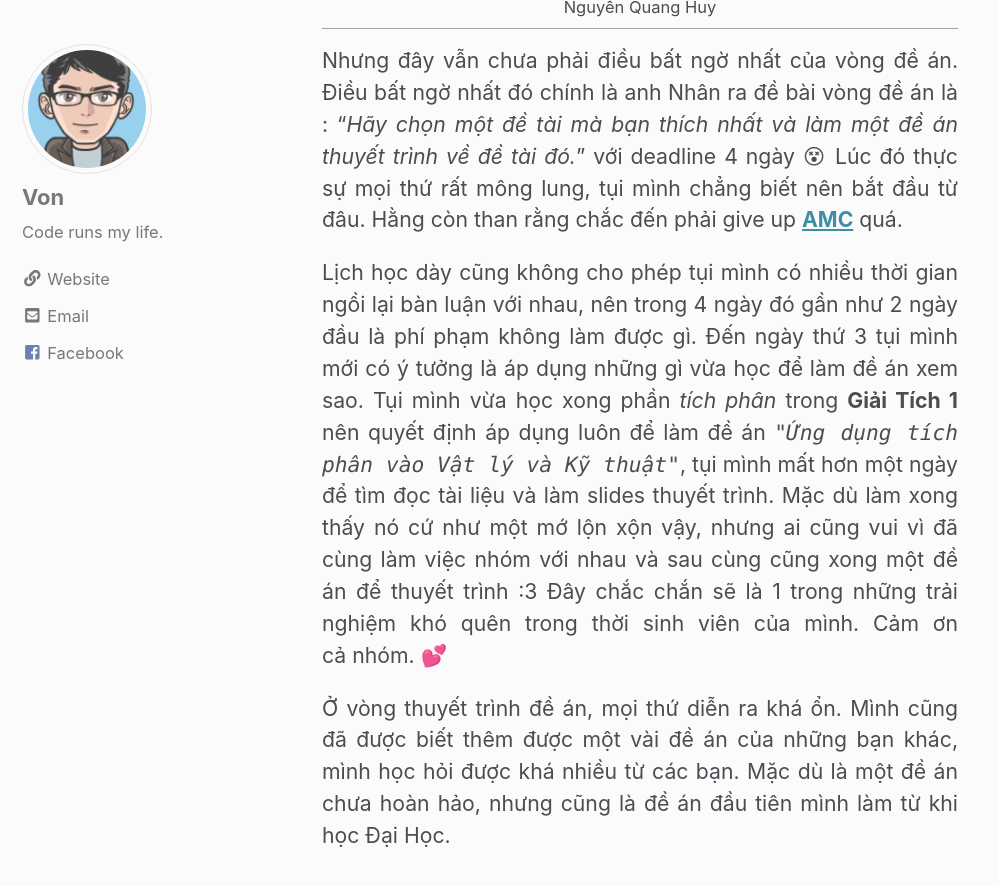
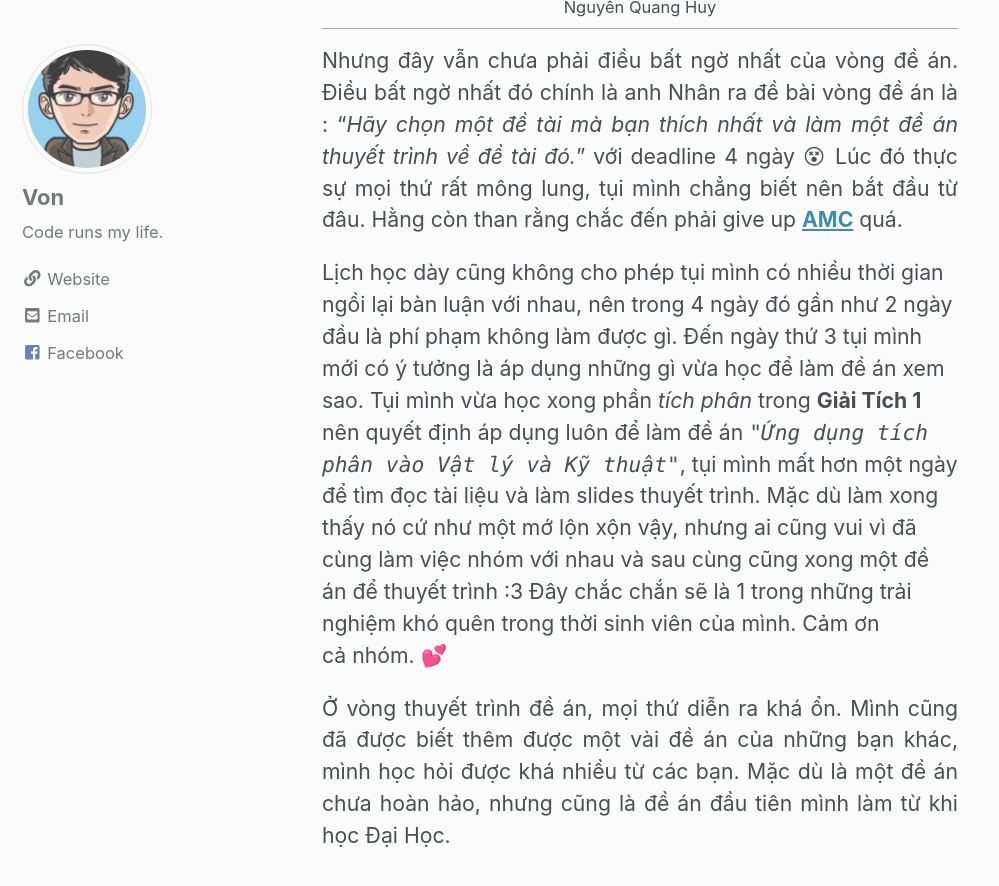
Before and after one commit to amcblog/testvon.github.io, a Jekyll site: the page built from _posts/others/2017-11-05-AMCstory.md, in a window 1280 px wide and 900 px high, scrolled down 3754 px. Shown: the top 886 px of the window, without its empty margins (0-999 px from the left). Built offline with Jekyll 4.4.1, drawn with Linux system fonts in a browser that asks for light colours; nearby versions of some CDN libraries; emoji names are drawn with the system emoji font.

Commit message:
Update 2017-11-05-AMCstory.md

````diff
--- a/_posts/others/2017-11-05-AMCstory.md
+++ b/_posts/others/2017-11-05-AMCstory.md
@@ -61,7 +61,6 @@ Nhưng đây vẫn chưa phải điều bất ngờ nhất của vòng đề án
 {: style="text-align: justify;"}
 
 Lịch học dày cũng không cho phép tụi mình có nhiều thời gian ngồi lại bàn luận với nhau, nên trong 4 ngày đó gần như 2 ngày đầu là phí phạm không làm được gì. Đến ngày thứ 3 tụi mình mới có ý tưởng là áp dụng những gì vừa học để làm đề án xem sao. Tụi mình vừa học xong phần *tích phân* trong **Giải Tích 1** nên quyết định áp dụng luôn để làm đề án *```"Ứng dụng tích phân vào Vật lý và Kỹ thuật"```*, tụi mình mất hơn một ngày để tìm đọc tài liệu và làm slides thuyết trình. Mặc dù làm xong thấy nó cứ như một mớ lộn xộn vậy, nhưng ai cũng vui vì đã cùng làm việc nhóm với nhau và sau cùng cũng xong một đề án để thuyết trình :3 Đây chắc chắn sẽ là 1 trong những trải nghiệm khó quên trong thời sinh viên của mình. Cảm ơn cả nhóm. :two_hearts:
-{: style="text-align: justify;"}
 
 Ở vòng thuyết trình đề án, mọi thứ diễn ra khá ổn. Mình cũng đã được biết thêm được một vài đề án của những bạn khác, mình học hỏi được khá nhiều từ các bạn. Mặc dù là một đề án chưa hoàn hảo, nhưng cũng là đề án đầu tiên mình làm từ khi học Đại Học.
 {: style="text-align: justify;"}
````
